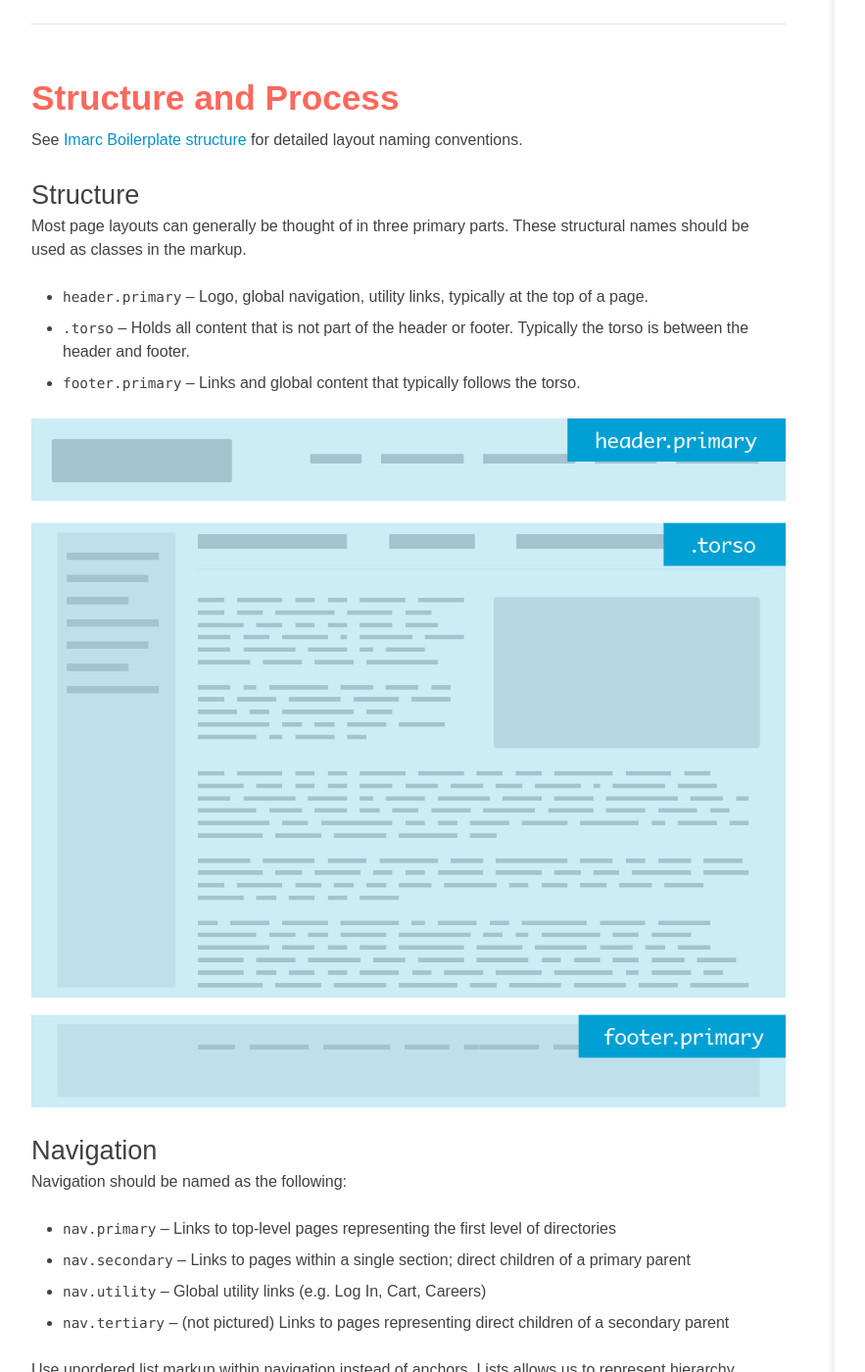
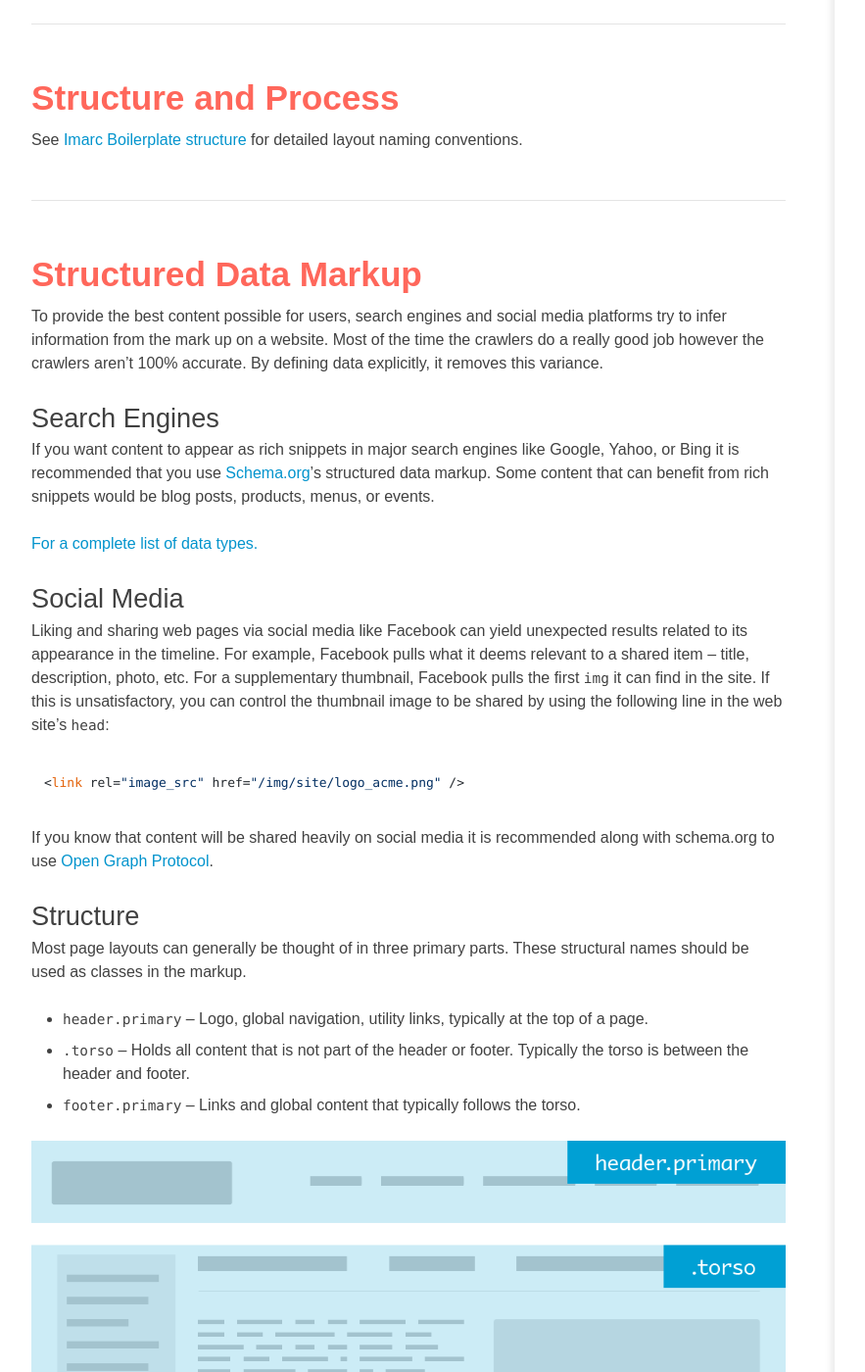
Before and after one commit to imarc/handbook, a Jekyll site: the page built from frontend.markdown, in a window 1280 px wide and 1400 px high, scrolled down 11916 px. Shown: the whole window at 98% size, without its empty margins (88-971 px from the left). Built offline with Jekyll 4.4.1, drawn with Linux system fonts in a browser that asks for light colours; nearby versions of some CDN libraries; some of the changed lines change nothing that is shown; some of the changed text lies outside the part shown.

Commit message:
Add a section for structured data mark up

```diff
--- a/frontend.markdown
+++ b/frontend.markdown
@@ -555,6 +555,26 @@ Adding a role is simple and does not affect the display or behavior of a web pag
 
 See **[Imarc Boilerplate structure](http://imarc.github.com/boilerplate/structure)**
 for detailed layout naming conventions.
+
+
+## Structured Data Markup
+
+To provide the best content possible for users, search engines and social media platforms try to infer information from the mark up on a website. Most of the time the crawlers do a really good job however the crawlers aren't 100% accurate. By defining data explicitly, it removes this variance.
+
+### Search Engines
+
+If you want content to appear as rich snippets in major search engines like Google, Yahoo, or Bing it is recommended that you use [Schema.org](http://schema.org)'s structured data markup. Some content that can benefit from rich snippets would be blog posts, products, menus, or events.
+
+ [For a complete list of data types.](http://schema.org/docs/full.html)
+
+### Social Media
+
+Liking and sharing web pages via social media like Facebook can yield unexpected results related to its appearance in the timeline. For example, Facebook pulls what it deems relevant to a shared item – title, description, photo, etc. For a supplementary thumbnail, Facebook pulls the first `img` it can find in the site. If this is unsatisfactory, you can control the thumbnail image to be shared by using the following line in the web site's `head`:
+
+	<link rel="image_src" href="/img/site/logo_acme.png" />
+
+If you know that content will be shared heavily on social media it is recommended along with schema.org to use [Open Graph Protocol](http://ogp.me/).
+
 
 ### Structure
 
@@ -1165,22 +1185,3 @@ also provides resources for optimization.
 After resetting CSS and applying style, it’s easy to overlook a seldom-used
 tag. Download the [Markup Tester (HTML file)](https://svn.imarc.net/framework.imarc.net/trunk/html/markup_test.html)
 from the Framework repository and drop it onto your page. Make sure all tags render appropriately on your project.
-
-### Enhanced Facebook Meta
-
-Liking and sharing web pages via Facebook can yield unexpected results related
-to its appearance in newsfeeds. Facebook pulls what it deems relevant to a
-shared item – title, description, photo, etc. For a supplementary thumbnail,
-Facebook pulls the first `img` it can find in the site. If this is
-unsatisfactory, you can control the thumbnail image to be shared by using the
-following line in the web site's `head`:
-
-	<link rel="image_src" href="/img/site/logo_acme.png" />
-
-#### Facebook Open Graph
-
-More detailed information about a web site can be shared with Facebook using
-their [Open Graph protocol](https://developers.facebook.com/docs/opengraph/).
-Used in parallel with the
-[Like button](https://developers.facebook.com/docs/reference/plugins/like), it
-enables a connection between Facebook users and a web page.
```
